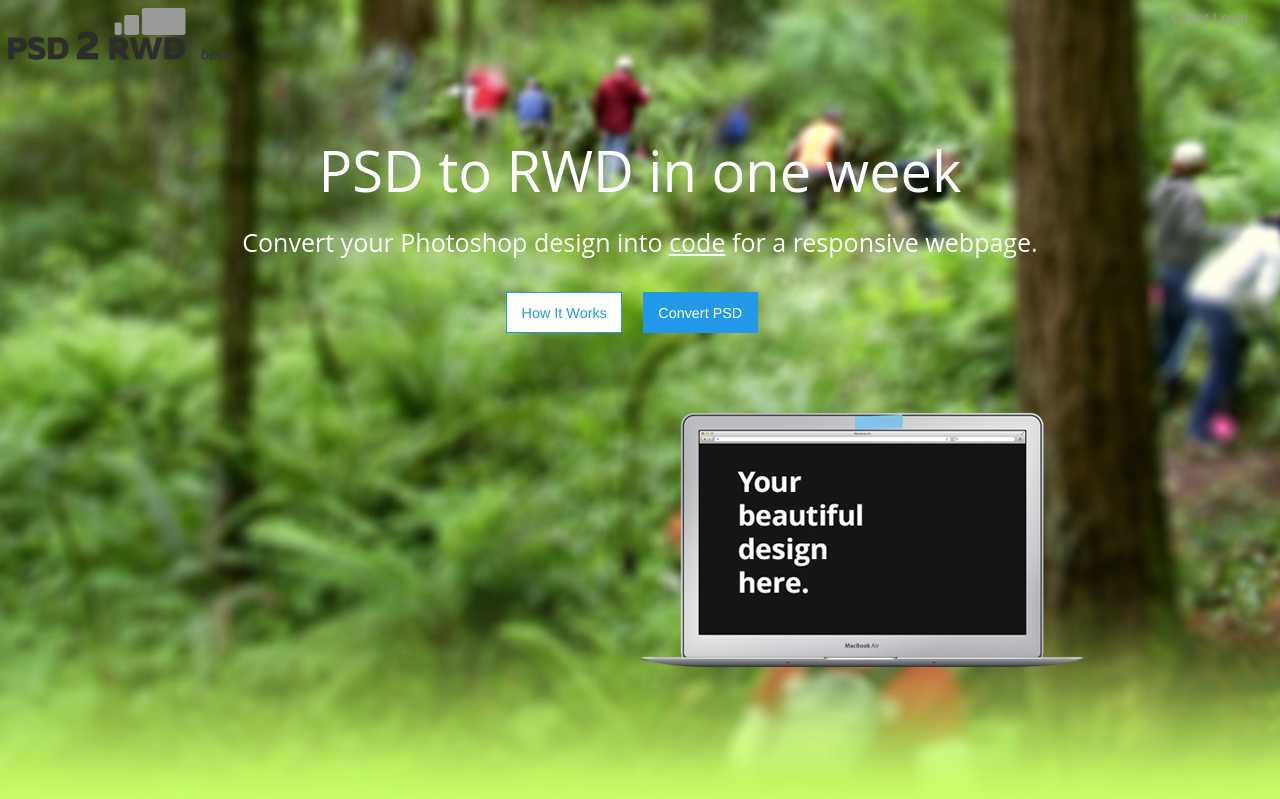
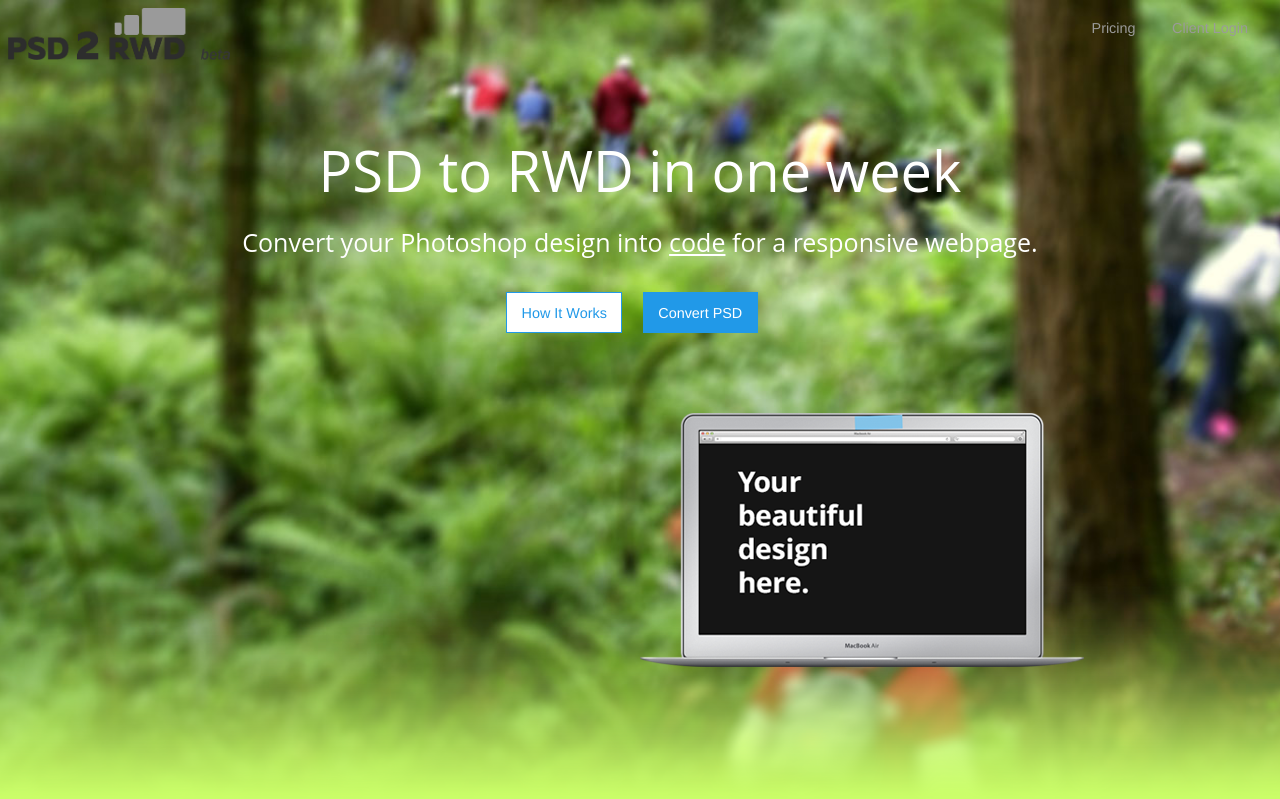
Before and after one commit to cleverbaker/psd2rwd, a PHP site: page / in a window 1280 px wide. Shown: the top 799 px of the page. Run offline with PHP 8.4, Linux system fonts and the light colour scheme.

Commit message:
Add Pricing link in top bar.

```diff
--- a/css/app.css
+++ b/css/app.css
@@ -212,22 +212,30 @@
 .top-bar {
   height: 67px;
   background: transparent;
+  overflow: auto;
+}
 
+.top-bar-links {
+  position: absolute;
+  right: 2rem;
+  top: 1rem;
+}
+
+.top-bar .pricing {
+  margin-right: 2rem;
+}
+
+.client-login , .top-bar .pricing {
+  color: #9a9a9a;
+  text-decoration: none;
+  font-size: .9rem;
+}
+.client-login:hover {
+  text-decoration: underline;
 }
 
 h1, h2, h3, h4 {
   font-family: 'Muller', 'Open Sans';
-}
-
-.client-login {
-  color: #9a9a9a;
-  text-decoration: none;
-  position: absolute;
-  right: 2rem;
-  font-size: .9rem;
-}
-.client-login:hover {
-  text-decoration: underline;
 }
 
 .intro {
--- a/index.html
+++ b/index.html
@@ -11,8 +11,11 @@
   <body>
 		<div class="section1 row">
       <div class="top-bar">
-        <img src="img/logo.png" style="max-height:52px; width:auto;">
-        <a href="#" class="client-login">Client Login</a>
+          <img src="img/logo.png" style="max-height:52px; width:auto;">
+        <div class="top-bar-links">
+          <a href="#" class="pricing hide-for-small-only">Pricing</a>
+          <a href="#" class="client-login">Client Login</a>
+        </div>
       </div>
         <div class="column align-middle center ">
           <h1 class="opening-headline">PSD to RWD in one week</h1>
```
